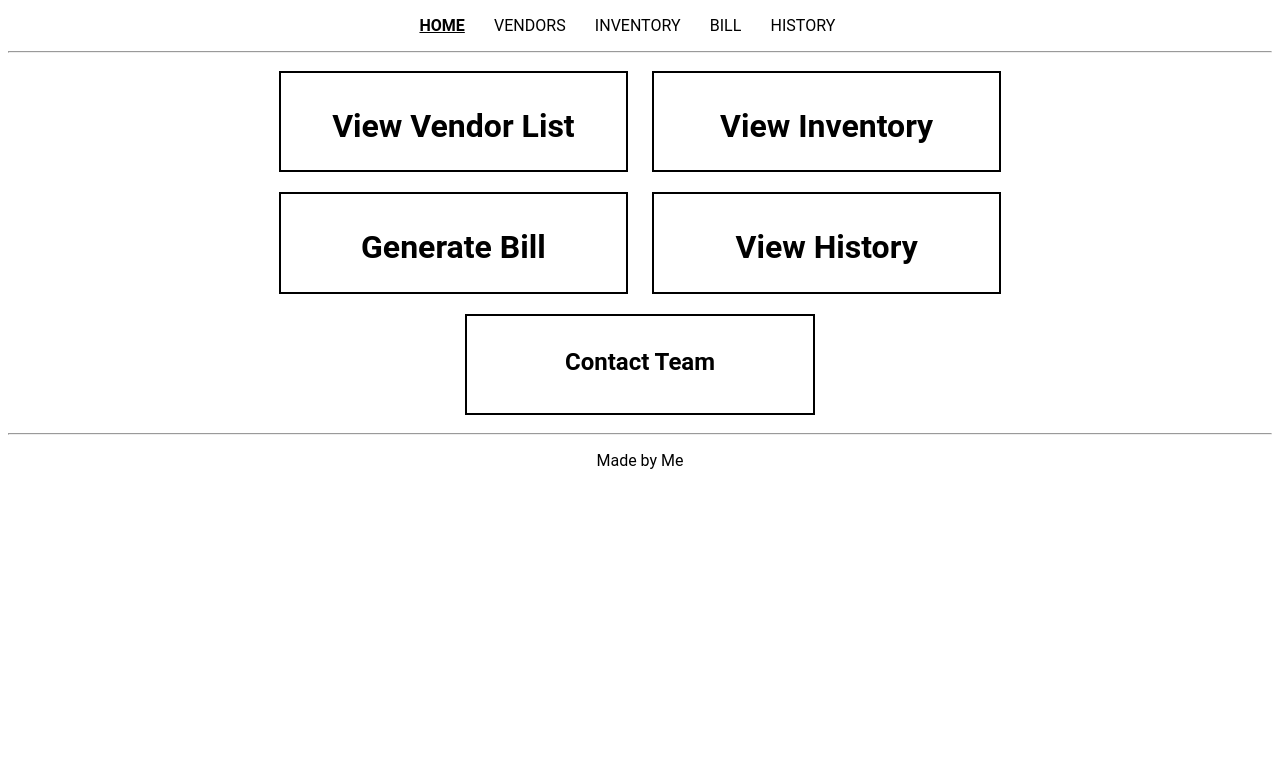
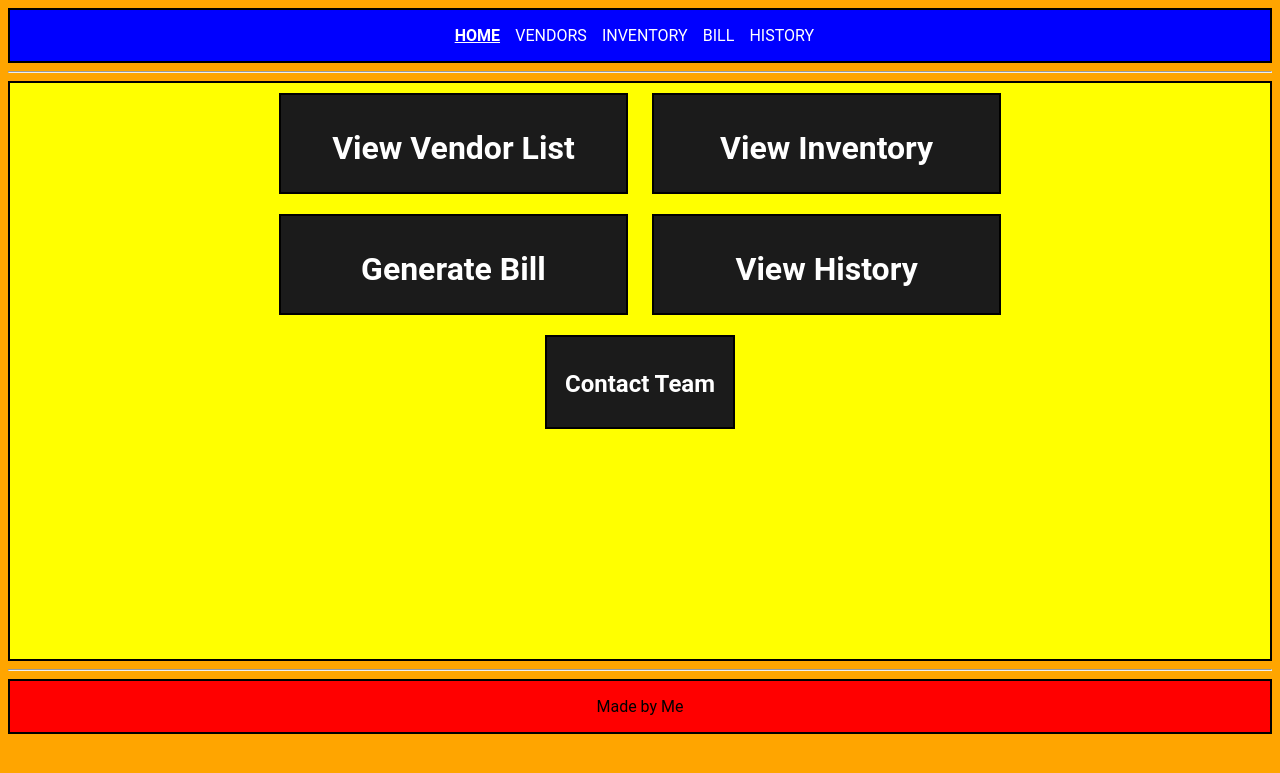
Before and after one commit to Nisarg2061/KGNS, a Flask app: page / in a window 1280 px wide. Shown: the top 773 px of the page. Run offline with Flask 3, Linux system fonts and the light colour scheme.

Commit message:
made changes in HTML and CSS file

```diff
--- a/static/style.css
+++ b/static/style.css
@@ -4,7 +4,23 @@
 }
 a{
     text-decoration: none;
-    color: black;
+    color: white;
+}
+body{
+    background-color: orange;
+}
+header{
+    border: 2px solid black;
+    background-color: blue;
+}
+main{
+    border: 2px solid black;
+    background-color: yellow;
+    height: 36em;
+}
+footer{
+    border: 2px solid black;
+    background-color: red;
 }
 .underline{
     text-decoration: underline;
@@ -14,6 +30,16 @@ a{
     width: 20em;
     border: 2px solid black;
     display: inline-block;
+    background-color: #1B1B1B;
+    margin: 10px;
+    padding: 1%;
+}
+.index_div_conc{
+    height: 4em;
+    width: 10em;
+    border: 2px solid black;
+    display: inline-block;
+    background-color: #1B1B1B;
     margin: 10px;
     padding: 1%;
 }
@@ -25,5 +51,5 @@ a{
     display: inline;
 }
 .nav{
-    padding-right: 2%;
+    padding-right: 0.7em;
 }
--- a/templates/index.html
+++ b/templates/index.html
@@ -8,7 +8,6 @@
 </head>
 <body>
     <header>
-        <header>
         <div class="bar-m">
             <p class="index_p">
                 <a href="/" class="nav"><b class="underline">home</b></a>
@@ -18,7 +17,6 @@
                 <a href="#" class="nav">history</a>
             </p>
         </div>
-        </header>
     </header>
     <hr>
     <main>
@@ -38,7 +36,7 @@
                 <h1><a href="#">View History</a></h1>
             </div>
         </div>
-        <div class="index_div">
+        <div class="index_div_conc">
             <h2><a href="#">Contact Team</a></h2>
         </div>
     </main>
```
Lines whose indentation alone changed are shown as unchanged.
